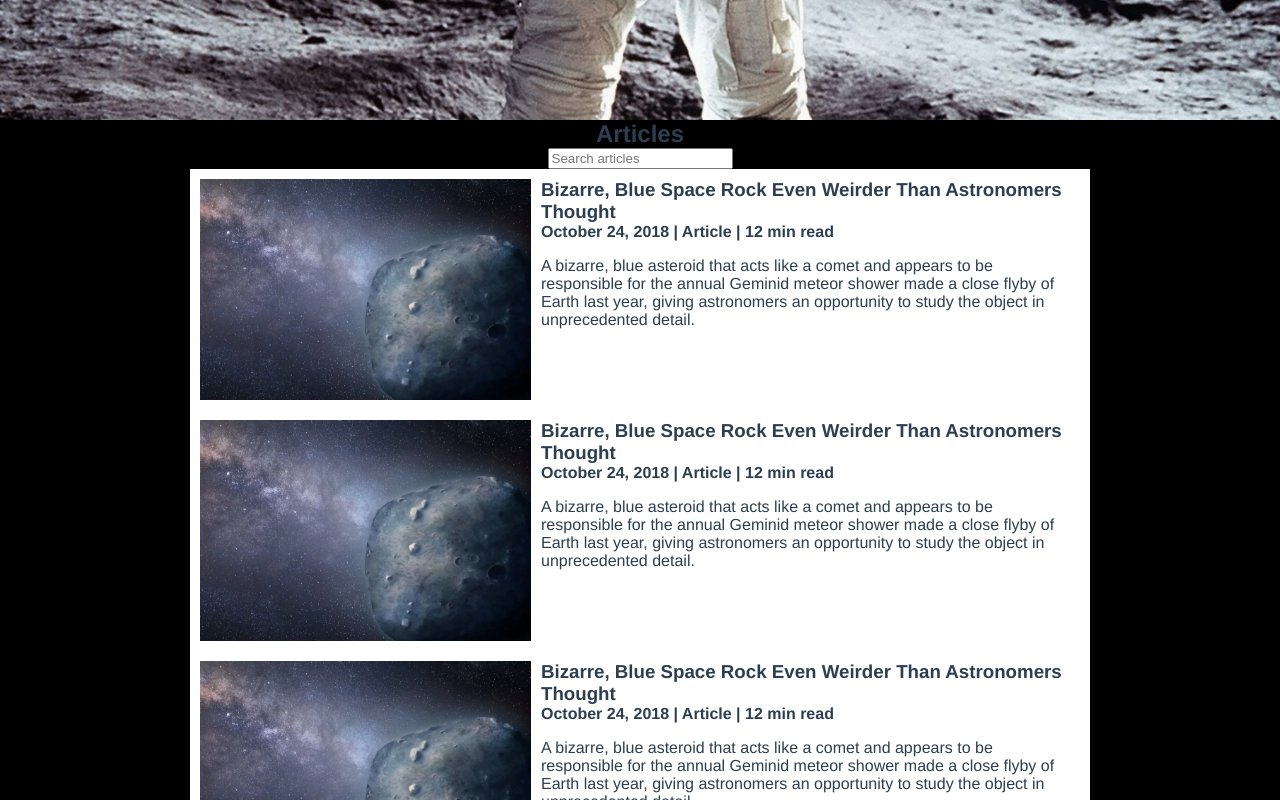
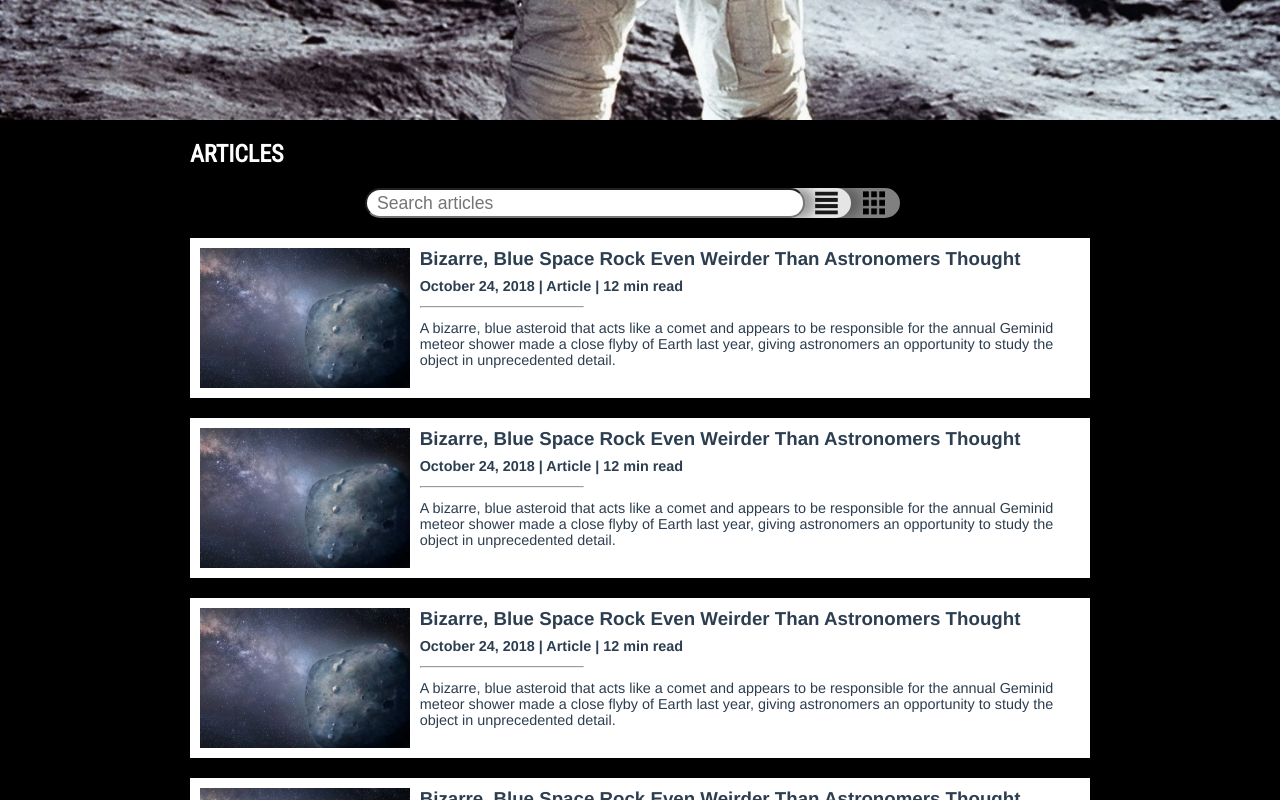
Before and after one commit to curtisburns/vue-app, a Vue app in the folder vue-space/: page / in a window 1280 px wide. Shown: the part 680-1480 px from the top of the page. Built offline with nearby package versions, Linux system fonts and the light colour scheme.

Commit message:
added basic view change for articles - need to refactor expressions in class and save strings to data

```diff
--- a/vue-space/src/App.vue
+++ b/vue-space/src/App.vue
@@ -36,7 +36,7 @@ body {
   color: #2c3e50;
 }
 
-h1, h2, h3, h4 {
+h1, h2, h3, h4, p {
   margin-block-start: 0em;
   margin-block-end: 0em;
 }
--- a/vue-space/src/components/Articles.vue
+++ b/vue-space/src/components/Articles.vue
@@ -2,16 +2,23 @@
     <section class="articles">
         <div class="content-wrapper center-div">
             <h2 class="articles-heading">Articles</h2>
-            <input type="text" v-model="searchString" placeholder="Search articles">
-
-            <article v-for="(article, index) in articles" :key=index class="article-card">
+            <div class="input-container">
+                <input type="text" v-model="searchString" placeholder="Search articles">
+                <span @click="listView" :class="['list-view', view === 'list' ? 'active' : 'inactive']"><img src="../assets/list-view.png" alt="list-view"/></span>
+                <span @click="gridView" :class="['grid-view', view === 'grid' ? 'active' : 'inactive']"><img src="../assets/grid-view.png" alt="grid-view"/></span>
+            </div>
+        <div :class="['article-container', view === 'grid' ? 'article-container-grid' : '']">
+            <article v-for="(article, index) in articles" :key=index :class="[view === 'list' ? 'article-card-list' : 'article-card-grid']">
                 <img :src="article.imgUrl" alt="">
                 <div class="article-text">
                     <h3>{{ article.title }}</h3>
                     <h4>{{ article.datePosted }}</h4>
+                    <hr />
                     <p>{{ article.shortText }}</p>
                 </div>
             </article>
+        </div>
+
         </div>
     </section>
 </template>
@@ -22,6 +29,7 @@ export default {
     data() {
         return {
             searchString: '',
+            view: 'list',
             articles: [
                 {
                     imgUrl: require('../assets/bluerock.png'),
@@ -61,6 +69,16 @@ export default {
                 }
             ]
         }
+    },
+    methods: {
+        gridView() {
+            this.view = "grid"
+            console.log(this.view);
+        },
+        listView() {
+            this.view = "list"
+            console.log(this.view);
+        }
     }
 }
 </script>
@@ -69,13 +87,75 @@ export default {
 
     section.articles {
         background: #000;
+        text-align: left;
     }
 
-    .article-card {
+    .articles-heading {
+        font-family: 'Roboto Condensed', sans-serif;
+        color: #FFF;
+        padding: 20px 0;
+        text-transform: uppercase;
+    }
+
+    .input-container {
+        margin: auto;
+        width: 550px;
+        height: 30px;
+        position: relative;
+        margin-bottom: 20px;
+    }
+
+    input {
+        font-size: 1.1em;
+        width: 80%;
+        box-sizing: border-box;
+        height: 100%;
+        border-radius: 15px;
+        padding: 0 10px;
+        box-shadow: #00000050 10px 0 10px;
+        position: relative;
+        z-index: 2;
+        color: #0E0E0E;
+    }
+
+    input:focus {
+        outline: none;
+        box-shadow: 0 0 10px #FFF;
+    }
+
+    .article-container {
+        width:100%;
+    }
+
+    .article-container-grid {
+        display: flex;
+        flex-flow: row wrap;
+    }
+
+    .article-card-list {
         background: #FFF;
         display: flex;
         flex-flow: row nowrap;
         padding: 10px;
+        margin-bottom: 20px;
+        box-sizing: border-box;
+    }
+
+    .article-card-grid {
+        background: #FFF;
+        padding: 10px;
+        margin: 20px;
+        width: 25%;
+        box-sizing: border-box;
+    }
+
+    hr {
+        width: 25%;
+        display: inline-block;
+    }
+
+    article img {
+        max-height: 140px;
     }
 
     .article-text {
@@ -83,6 +163,60 @@ export default {
         text-align: left;
     }
 
+    h3 {
+        margin-bottom: 5px;
+    }
+
+    h4 {
+        line-height: 1.6em;
+        font-size: .9em;
+    }
+
+    p {
+        font-size: .9em;
+    }
+
+    .list-view, .grid-view {
+        box-sizing: border-box;
+        display: inline-block;
+        height: 100%;
+        box-shadow: #00000050 10px 0 10px;
+        transform: translateX(-15px);
+        border-radius: 0 15px 15px 0;
+        text-align: right;
+        padding-right: 15px;
+    }
+
+    .list-view img, .grid-view img {
+        height: 100%;
+    }
+
+    .grid-view img {
+        height: 75%;
+        transform: translateY(15%);
+    }
+
+    .list-view img {
+        transform: translateX(18%);
+    }
+
+    .list-view.active, .grid-view.active {
+        width: 11%;
+        background: #FFF;
+        position: absolute;
+        z-index: 1;
+        opacity: .8;
+        transition: all .4s;
+    }
+
+    .grid-view.inactive, .list-view.inactive  {
+        width: 20%;
+        background: #FFF;
+        position: absolute;
+        z-index: 0;
+        opacity: .5;
+        transition: all .4s;
+    }
 
 
 
--- a/vue-space/src/components/Landing-Hero.vue
+++ b/vue-space/src/components/Landing-Hero.vue
@@ -6,7 +6,7 @@
             <div class="hero-fg">
             </div>
             <h1 class="letsTalk" :style="{transform: 'translateY(' + letsTalkYPos + 'px) translateX(-120%)'}"> Let's talk</h1>
-            <h1 class="space" :style="{transform: 'translateY(' + spaceYPos + 'px) translateX(-50%)'}">Space</h1>
+            <h1 class="space" :style="{transform: 'translateY(' + spaceYPos + 'px) translateX(-40%)'}">Space.</h1>
         </div>
     </header>
 </template>
@@ -72,6 +72,7 @@ export default {
         text-transform: uppercase;
         color: #FFF;
         -webkit-backface-visibility: hidden;
+        backface-visibility: hidden;
     }
 
     h1.letsTalk {
```
Also changed, not shown: vue-space/src/assets/grid-view.png (added), vue-space/src/assets/list-view.png (added).
